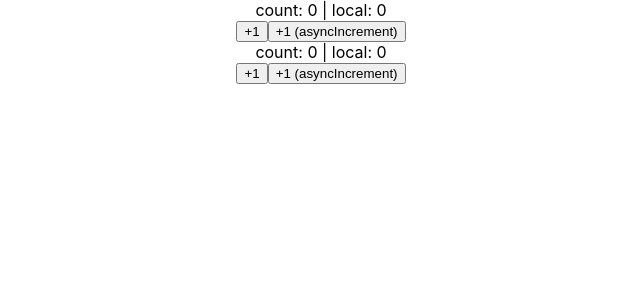
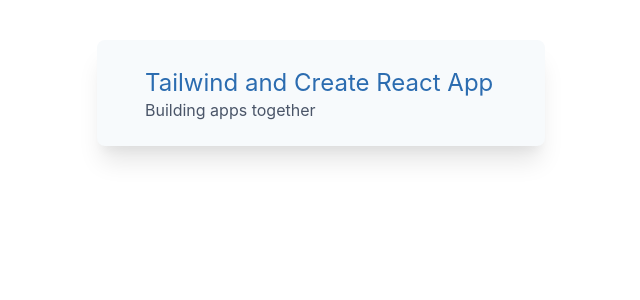
Before and after one commit to LanceRabbit/spree-frontend, a React (Create React App) app: page / in a window 1280 px wide. Shown: the top 300 px of the page, without its empty margins (319-959 px from the left). Built offline with nearby package versions, Linux system fonts and the light colour scheme.

Commit message:
setup tailwind

```diff
--- a/package.json
+++ b/package.json
@@ -17,6 +17,7 @@
     "web-vitals": "^0.2.4"
   },
   "scripts": {
+    "build:tailwind": "tailwindcss build src/tailwind.css -o src/tailwind.output.css",
     "start": "react-scripts start",
     "build": "react-scripts build",
     "test": "react-scripts test",
--- a/src/App.js
+++ b/src/App.js
@@ -1,11 +1,17 @@
 import './App.css';
-import Counter from './counter/Counter';
+import './tailwind.output.css';
 
 function App() {
   return (
-    <div className="App">
-      <Counter />
-      <Counter />
+    <div className="max-w-md mx-auto flex p-6 bg-gray-100 mt-10 rounded-lg shadow-xl">
+      <div className="ml-6 pt-1">
+        <h1 className="text-2xl text-blue-700 leading-tight">
+          Tailwind and Create React App
+        </h1>
+        <p className="text-base text-gray-700 leading-normal">
+          Building apps together
+        </p>
+      </div>
     </div>
   );
 }
--- /dev/null
+++ b/src/tailwind.css
@@ -0,0 +1,3 @@
+@tailwind base;
+@tailwind components;
+@tailwind utilities;
```
